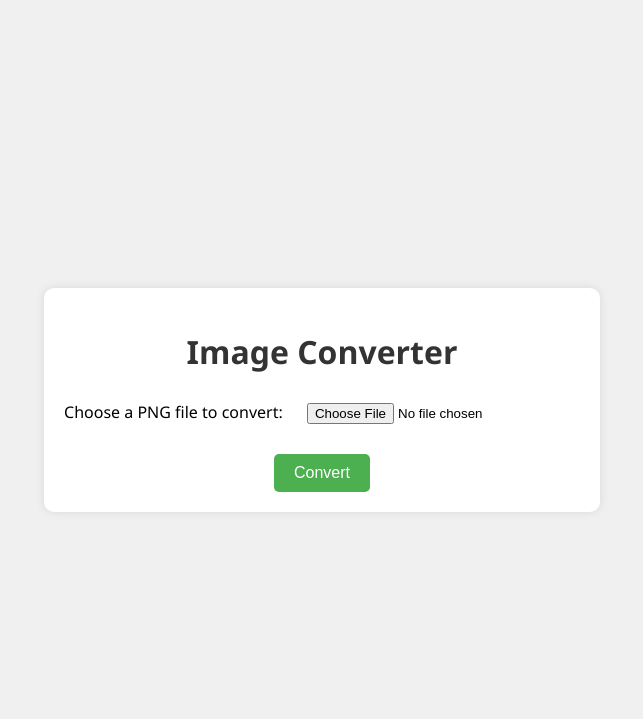
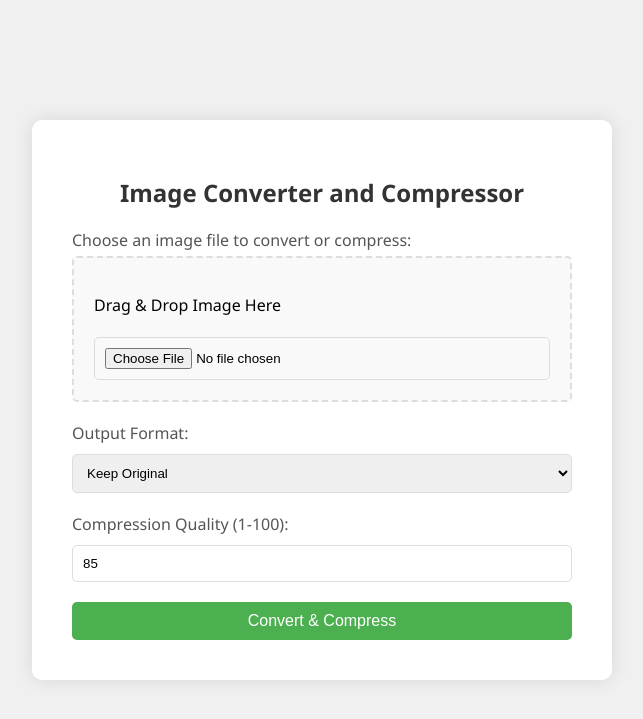
Before and after one commit to ESPersonnel/Image-Converter, a Flask app: page / in a window 1280 px wide. Shown: the top 719 px of the page, without its empty margins (318-961 px from the left). Run offline with Flask 3, Linux system fonts and the light colour scheme.

Commit message:
Improved UI, added compression feature, added more image formats

```diff
--- a/image_converter_app/app.py
+++ b/image_converter_app/app.py
@@ -1,3 +1,51 @@
+# from flask import Flask, render_template, request
+# from PIL import Image
+# import os
+
+# app = Flask(__name__)
+# app.config['UPLOAD_FOLDER'] = 'uploads'
+
+# def convert_and_save(input_path, output_format, quality):
+#     try:
+#         with Image.open(input_path) as img:
+#             output_directory = os.path.join(app.config['UPLOAD_FOLDER'], output_format)
+#             os.makedirs(output_directory, exist_ok=True)
+
+#             if output_format == 'original':
+#                 output_path = os.path.join(output_directory, os.path.basename(input_path))
+#                 if input_path.lower().endswith('.png'):
+#                     img.save(output_path, optimize=True, quality=quality)
+#                 else:
+#                     img.save(output_path)
+#             else:
+#                 if output_format == 'jpg':
+#                     rgb_img = img.convert('RGB')
+#                     output_path = os.path.join(output_directory, os.path.basename(input_path).replace(os.path.splitext(input_path)[1], '.jpg'))
+#                     rgb_img.save(output_path, 'JPEG', quality=quality)
+#                 else:
+#                     output_path = os.path.join(output_directory, os.path.basename(input_path).replace(os.path.splitext(input_path)[1], f'.{output_format}'))
+#                     img.save(output_path, output_format.upper(), quality=quality)
+
+#     except Exception as e:
+#         print(f"Error converting/compressing image: {e}")
+
+# @app.route('/', methods=['GET', 'POST'])
+# def index():
+#     if request.method == 'POST':
+#         file = request.files['imageInput']
+#         output_format = request.form['outputFormat']
+#         quality = int(request.form['quality'])
+#         if file:
+#             filepath = os.path.join(app.config['UPLOAD_FOLDER'], 'original', file.filename)
+#             os.makedirs(os.path.dirname(filepath), exist_ok=True)
+#             file.save(filepath)
+#             convert_and_save(filepath, output_format, quality)
+#             return render_template('index.html', message=f"Image successfully converted/compressed.")
+#     return render_template('index.html')
+
+# if __name__ == "__main__":
+#     app.run(debug=True)
+
 from flask import Flask, render_template, request
 from PIL import Image
 import os
@@ -5,38 +53,47 @@ import os
 app = Flask(__name__)
 app.config['UPLOAD_FOLDER'] = 'uploads'
 
+def convert_and_save(input_path, output_format, quality):
+    try:
+        with Image.open(input_path) as img:
+            output_directory = os.path.join(app.config['UPLOAD_FOLDER'], output_format)
+            os.makedirs(output_directory, exist_ok=True)
+
+            if output_format == 'original':
+                output_path = os.path.join(output_directory, os.path.basename(input_path))
+                if input_path.lower().endswith('.png'):
+                    img.save(output_path, optimize=True, quality=quality)
+                else:
+                    img.save(output_path)
+            else:
+                if output_format == 'jpg':
+                    rgb_img = img.convert('RGB')
+                    output_path = os.path.join(output_directory, os.path.basename(input_path).replace(os.path.splitext(input_path)[1], '.jpg'))
+                    rgb_img.save(output_path, 'JPEG', quality=quality)
+                else:
+                    output_path = os.path.join(output_directory, os.path.basename(input_path).replace(os.path.splitext(input_path)[1], f'.{output_format}'))
+                    img.save(output_path, output_format.upper(), quality=quality)
+        os.remove # remove the original file
+
+    except Exception as e:
+        print(f"Error converting/compressing image: {e}")
+
 @app.route('/', methods=['GET', 'POST'])
 def index():
-    message = None
     if request.method == 'POST':
-        file = request.files['imageInput']
-        if file and allowed_file(file.filename):
-            filepath = os.path.join(app.config['UPLOAD_FOLDER'], file.filename)
-            file.save(filepath)
-            convert_and_save(filepath)
-            message = f"Conversion successful. Image saved at {os.path.join(app.config['UPLOAD_FOLDER'], file.filename.replace('.png', '.jpg'))}"
-    return render_template('index.html', message=message)
+        file = request.files.get('imageInput')
+        output_format = request.form.get('outputFormat')
+        quality = request.form.get('quality', type=int)
 
-def allowed_file(filename):
-    return '.' in filename and filename.rsplit('.', 1)[1].lower() == 'png'
+        if not file or not output_format or quality is None:
+            return render_template('index.html', message="Missing input fields. Please try again.")
 
-def convert_and_save(input_path):
-    try:
-        # Open the PNG image
-        with Image.open(input_path) as img:
-            # Convert to RGB mode (required for JPG)
-            rgb_img = img.convert('RGB')
+        filepath = os.path.join(app.config['UPLOAD_FOLDER'], 'original', file.filename)
+        os.makedirs(os.path.dirname(filepath), exist_ok=True)
+        file.save(filepath)
+        convert_and_save(filepath, output_format, quality)
+        return render_template('index.html', message=f"Image successfully converted/compressed.")
+    return render_template('index.html')
 
-            # Create the 'jpg' directory if it doesn't exist
-            output_directory = os.path.join(app.config['UPLOAD_FOLDER'], 'jpg')
-            os.makedirs(output_directory, exist_ok=True)
-
-            # Save as JPG with the same name in the 'jpg' directory
-            output_path = os.path.join(output_directory, os.path.basename(input_path).replace(".png", ".jpg"))
-            rgb_img.save(output_path, 'JPEG')
-
-    except Exception as e:
-        print(f"Error converting image: {e}")
-
-if __name__ == '__main__':
+if __name__ == "__main__":
     app.run(debug=True)
--- a/image_converter_app/static/css/style.css
+++ b/image_converter_app/static/css/style.css
@@ -12,28 +12,38 @@ body {
 .container {
     text-align: center;
     background-color: #fff;
-    padding: 20px;
+    padding: 40px;
     border-radius: 10px;
-    box-shadow: 0 0 10px rgba(0, 0, 0, 0.1);
+    box-shadow: 0 0 20px rgba(0, 0, 0, 0.1);
+    width: 90%;
+    max-width: 500px;
 }
 
 h1 {
     color: #333;
     margin-bottom: 20px;
+    font-size: 24px;
 }
 
 .form-group {
     margin-bottom: 20px;
+    text-align: left;
 }
 
 label {
     font-size: 16px;
-    margin-right: 10px;
+    margin-bottom: 5px;
+    display: block;
+    color: #555;
 }
 
-#imageInput {
+#imageInput, #quality, #outputFormat {
+    width: 100%;
     padding: 10px;
-    margin-right: 10px;
+    border: 1px solid #ddd;
+    border-radius: 5px;
+    box-sizing: border-box;
+    margin-top: 5px;
 }
 
 .convert-btn {
@@ -44,15 +54,25 @@ label {
     border: none;
     border-radius: 5px;
     cursor: pointer;
-    transition: background-color 0.3s;
+    transition: background-color 0.3s, transform 0.3s;
+    width: 100%;
 }
 
 .convert-btn:hover {
     background-color: #45a049;
 }
 
+.convert-btn:active {
+    transform: scale(0.98);
+}
+
 .animated {
     animation: shake 0.5s;
+}
+
+.result-message {
+    color: #333;
+    margin-top: 20px;
 }
 
 @keyframes shake {
@@ -66,3 +86,15 @@ label {
         transform: translateX(10px);
     }
 }
+
+#drop-area {
+    border: 2px dashed #ddd;
+    border-radius: 5px;
+    padding: 20px;
+    cursor: pointer;
+    background-color: #f9f9f9;
+}
+
+#drop-area.dragging {
+    background-color: #e9e9e9;
+}
--- a/image_converter_app/templates/index.html
+++ b/image_converter_app/templates/index.html
@@ -4,17 +4,34 @@
     <meta charset="UTF-8">
     <meta name="viewport" content="width=device-width, initial-scale=1.0">
     <link rel="stylesheet" href="{{ url_for('static', filename='css/style.css') }}">
-    <title>Image Converter</title>
+    <title>Image Converter and Compressor</title>
 </head>
 <body>
     <div class="container">
-        <h1>Image Converter</h1>
-        <form action="/" method="POST" enctype="multipart/form-data">
+        <h1>Image Converter and Compressor</h1>
+        <form action="/" method="POST" enctype="multipart/form-data" id="uploadForm">
             <div class="form-group">
-                <label for="imageInput">Choose a PNG file to convert:</label>
-                <input type="file" name="imageInput" id="imageInput" accept=".png" required>
+                <label for="imageInput">Choose an image file to convert or compress:</label>
+                <div id="drop-area">
+                    <p>Drag & Drop Image Here</p>
+                    <input type="file" name="imageInput" id="imageInput" accept="image/*" required>
+                </div>
             </div>
-            <button type="submit" class="convert-btn" onclick="animateButton()">Convert</button>
+            <div class="form-group">
+                <label for="outputFormat">Output Format:</label>
+                <select name="outputFormat" id="outputFormat" required>
+                    <option value="original">Keep Original</option>
+                    <option value="jpg">JPG</option>
+                    <option value="png">PNG</option>
+                    <option value="webp">WEBP</option>
+                    <option value="exr">EXR</option>
+                </select>
+            </div>
+            <div class="form-group">
+                <label for="quality">Compression Quality (1-100):</label>
+                <input type="number" name="quality" id="quality" min="1" max="100" value="85" required>
+            </div>
+            <button type="submit" class="convert-btn" onclick="animateButton()">Convert & Compress</button>
         </form>
         {% if message %}
             <p class="result-message">{{ message }}</p>
@@ -23,13 +40,30 @@
 
     <script>
         function animateButton() {
-            var button = document.querySelector('.convert-btn');
-            button.classList.add('animate');
-            setTimeout(function(){
-                button.classList.remove('animate');
-            }, 700);
+            document.querySelector('.convert-btn').classList.add('animated');
+            setTimeout(() => {
+                document.querySelector('.convert-btn').classList.remove('animated');
+            }, 1000);
         }
+
+        // Drag and drop functionality
+        let dropArea = document.getElementById('drop-area');
+        let fileInput = document.getElementById('imageInput');
+
+        dropArea.addEventListener('dragover', (event) => {
+            event.preventDefault();
+            dropArea.classList.add('dragging');
+        });
+
+        dropArea.addEventListener('dragleave', () => {
+            dropArea.classList.remove('dragging');
+        });
+
+        dropArea.addEventListener('drop', (event) => {
+            event.preventDefault();
+            dropArea.classList.remove('dragging');
+            fileInput.files = event.dataTransfer.files;
+        });
     </script>
-
 </body>
 </html>
```
Also changed, not shown: image_converter_app/uploads/jpg/Camera_001.jpg (added), image_converter_app/uploads/jpg/still_385.jpg (added), image_converter_app/uploads/original/Camera_001.png (added), image_converter_app/uploads/webp/Camera_001.webp (added), 1 other file.
